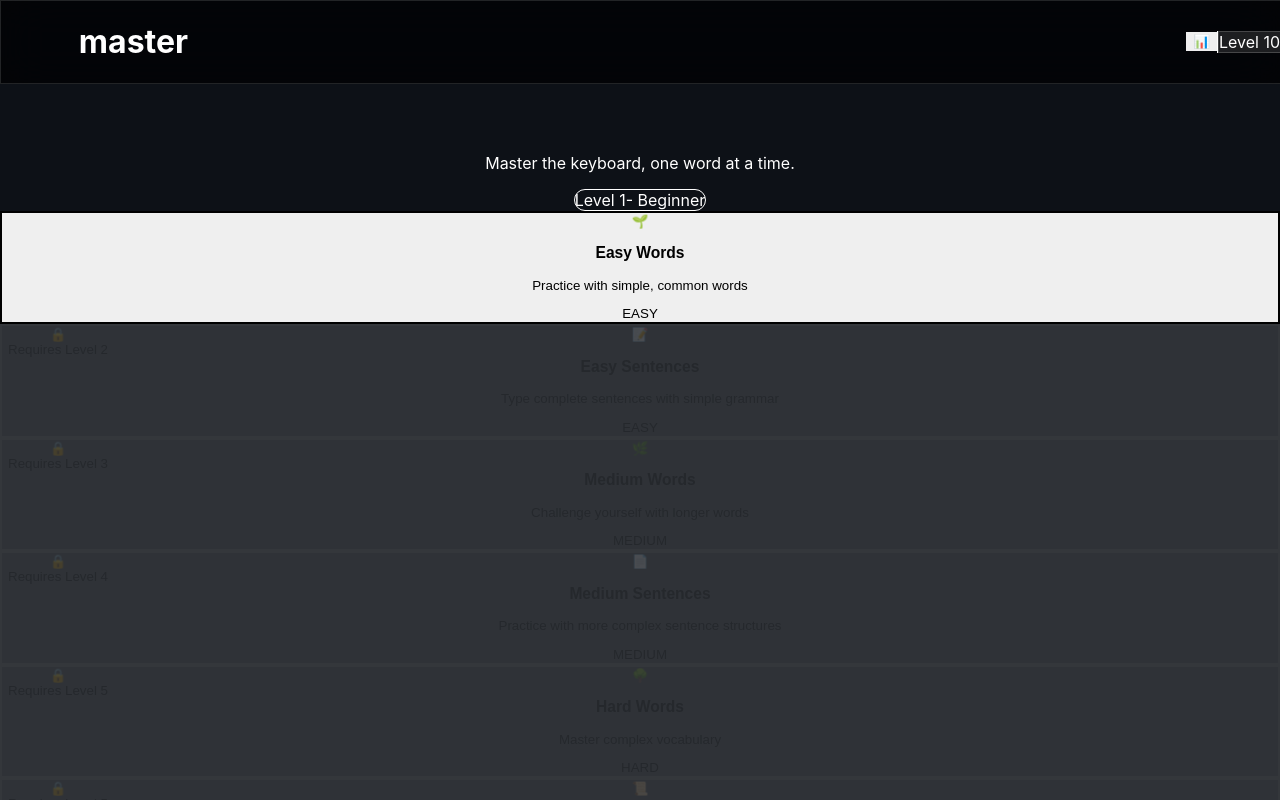
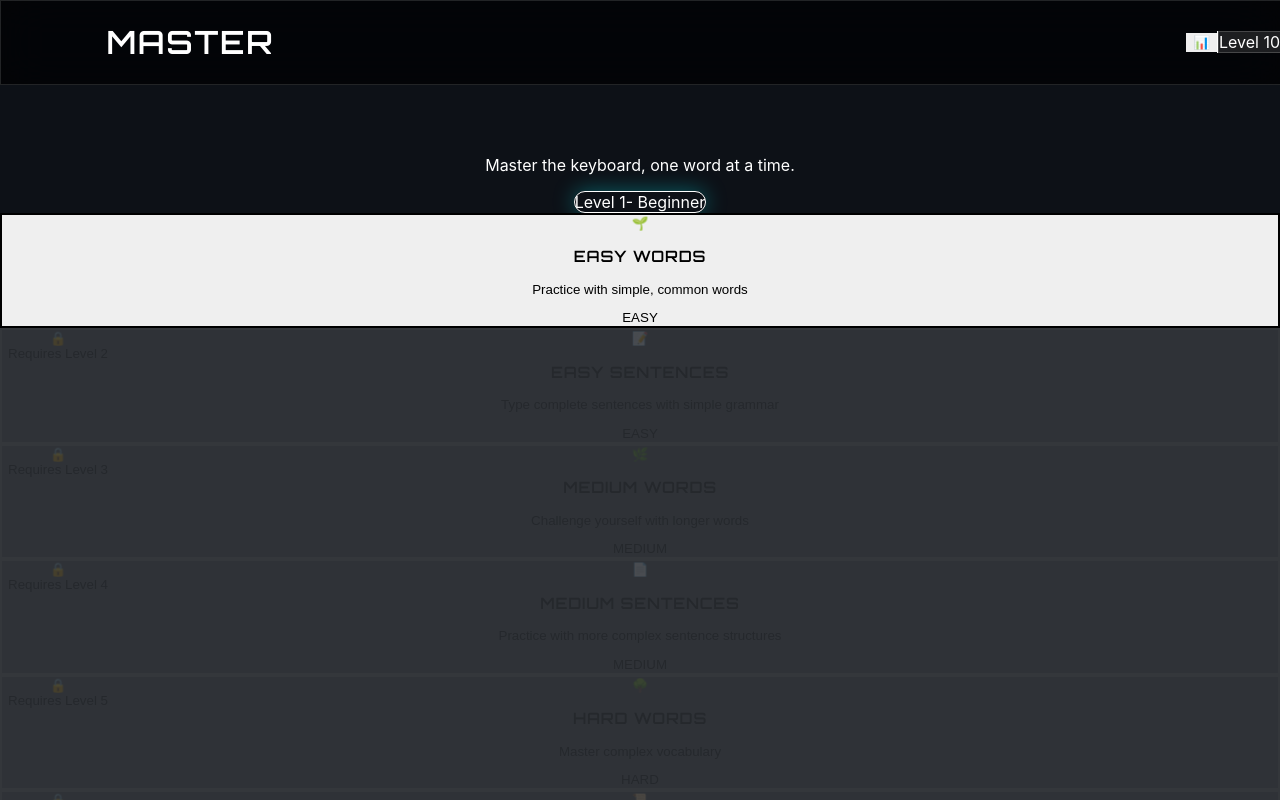
Before and after one commit to zhucebuniao/typemaster, a React (Vite) app: page / in a window 1280 px wide. Shown: the top 800 px of the page. Built offline with nearby package versions, Linux system fonts and the light colour scheme.

Commit message:
Finalize cyber-neon UI with enhanced typography and modern design
Co-authored-by: zhucebuniao <13835184+zhucebuniao@users.noreply.github.com>

```diff
--- a/src/App.tsx
+++ b/src/App.tsx
@@ -126,15 +126,15 @@ function App() {
       <div className="max-w-6xl mx-auto px-4 sm:px-6 py-4 sm:py-5">
         <div className="flex items-center justify-between">
           <div className="flex items-center space-x-3 sm:space-x-6">
-            <h1 className="text-2xl sm:text-3xl font-bold font-orbitron">
-              <span className="bg-gradient-to-r from-cyber-electric via-cyber-neon to-blue-400 bg-clip-text text-transparent drop-shadow-lg">
-                Type
+            <h1 className="text-3xl sm:text-4xl font-black font-orbitron tracking-wide">
+              <span className="bg-gradient-to-r from-cyber-electric via-cyan-300 to-cyber-neon bg-clip-text text-transparent drop-shadow-lg">
+                TYPE
               </span>
-              <span className="text-cyber-text drop-shadow-lg">master</span>
+              <span className="text-cyber-text drop-shadow-lg">MASTER</span>
             </h1>
             <div className="hidden sm:flex items-center">
-              <span className="px-3 py-1 text-xs font-semibold bg-gradient-to-r from-cyber-neon to-cyber-electric text-white rounded-full shadow-cyber-glow animate-cyber-pulse">
-                v2.0 Cyber
+              <span className="px-4 py-2 text-sm font-bold bg-gradient-to-r from-cyber-neon to-cyber-electric text-white rounded-full shadow-cyber-glow animate-cyber-pulse tracking-wider">
+                v2.0 CYBER
               </span>
             </div>
           </div>
--- a/src/components/GameModeSelector.tsx
+++ b/src/components/GameModeSelector.tsx
@@ -110,16 +110,16 @@ const GameModeSelector: React.FC<GameModeSelectorProps> = ({ onModeSelect, userP
   return (
     <div className="w-full max-w-6xl mx-auto px-4 sm:px-6 py-4 sm:py-6">
       <div className="text-center mb-8 sm:mb-12">
-        <h2 className="text-3xl sm:text-4xl md:text-5xl font-bold font-orbitron bg-gradient-to-r from-cyber-electric via-cyber-neon to-cyan-400 bg-clip-text text-transparent mb-4 sm:mb-6 drop-shadow-2xl">
-          Start Your Typing Journey
+        <h2 className="text-4xl sm:text-5xl md:text-6xl font-black font-orbitron bg-gradient-to-r from-cyber-electric via-cyan-300 to-cyber-neon bg-clip-text text-transparent mb-4 sm:mb-6 drop-shadow-2xl tracking-wide">
+          START YOUR TYPING JOURNEY
         </h2>
-        <p className="text-lg sm:text-xl md:text-2xl text-cyber-text-muted max-w-3xl mx-auto leading-relaxed px-2 mb-2">
+        <p className="text-xl sm:text-2xl md:text-3xl text-cyber-text-muted max-w-4xl mx-auto leading-relaxed px-2 mb-2 font-light">
           Master the keyboard, one word at a time.
         </p>
-        <div className="flex items-center justify-center space-x-3 mt-4">
-          <div className="px-4 py-2 bg-gradient-to-r from-cyber-electric/20 to-cyber-neon/20 rounded-full border border-cyber-electric/30 backdrop-blur-sm">
-            <span className="text-sm font-semibold text-cyber-electric">Level {currentLevel.level}</span>
-            <span className="text-sm text-cyber-text-muted ml-2">- {currentLevel.name}</span>
+        <div className="flex items-center justify-center space-x-3 mt-6">
+          <div className="px-6 py-3 bg-gradient-to-r from-cyber-electric/20 to-cyber-neon/20 rounded-full border border-cyber-electric/40 backdrop-blur-sm animate-cyber-pulse">
+            <span className="text-base font-bold text-cyber-electric">Level {currentLevel.level}</span>
+            <span className="text-base text-cyber-text-muted ml-3">- {currentLevel.name}</span>
           </div>
         </div>
       </div>
@@ -155,19 +155,19 @@ const GameModeSelector: React.FC<GameModeSelectorProps> = ({ onModeSelect, userP
 
               {/* Icon with enhanced glow effect */}
               <div className="relative z-10">
-                <div className={`text-5xl sm:text-6xl mb-4 sm:mb-6 transform transition-all duration-500 filter drop-shadow-2xl ${
-                  !isLocked ? 'group-hover:scale-125 group-hover:rotate-6' : ''
+                <div className={`text-6xl sm:text-7xl mb-6 sm:mb-8 transform transition-all duration-500 filter drop-shadow-2xl ${
+                  !isLocked ? 'group-hover:scale-110 group-hover:-rotate-12' : ''
                 }`}>
                   {mode.icon}
                 </div>
 
-                <h3 className={`text-xl sm:text-2xl font-bold font-orbitron mb-3 sm:mb-4 transition-all duration-300 ${
+                <h3 className={`text-2xl sm:text-3xl font-black font-orbitron mb-4 sm:mb-6 transition-all duration-300 tracking-wide uppercase ${
                   isLocked ? 'text-cyber-text-muted' : 'text-cyber-text group-hover:text-white group-hover:drop-shadow-lg'
                 }`}>
                   {mode.name}
                 </h3>
 
-                <p className={`transition-colors duration-300 leading-relaxed mb-4 sm:mb-6 text-sm sm:text-base ${
+                <p className={`transition-colors duration-300 leading-relaxed mb-6 sm:mb-8 text-base sm:text-lg ${
                   isLocked ? 'text-cyber-text-muted/70' : 'text-cyber-text-muted group-hover:text-cyber-text-muted/90'
                 }`}>
                   {mode.description}
@@ -175,14 +175,14 @@ const GameModeSelector: React.FC<GameModeSelectorProps> = ({ onModeSelect, userP
 
                 <div className="flex justify-center">
                   <span
-                    className={`inline-flex items-center px-4 py-2 rounded-full text-xs font-bold uppercase tracking-wider transition-all duration-300 ${
+                    className={`inline-flex items-center px-6 py-3 rounded-full text-sm font-black uppercase tracking-widest transition-all duration-300 ${
                       isLocked
                         ? 'bg-cyber-border text-cyber-text-muted'
                         : mode.difficulty === 'easy'
-                        ? 'bg-gradient-to-r from-cyber-green to-green-400 text-black shadow-green-glow group-hover:shadow-green-glow'
+                        ? 'bg-gradient-to-r from-cyber-green to-green-300 text-black shadow-green-glow group-hover:shadow-green-glow'
                         : mode.difficulty === 'medium'
-                        ? 'bg-gradient-to-r from-cyber-orange to-yellow-400 text-black shadow-orange-glow group-hover:shadow-orange-glow'
-                        : 'bg-gradient-to-r from-cyber-red to-red-400 text-white shadow-red-glow group-hover:shadow-red-glow'
+                        ? 'bg-gradient-to-r from-cyber-orange to-yellow-300 text-black shadow-orange-glow group-hover:shadow-orange-glow'
+                        : 'bg-gradient-to-r from-cyber-red to-red-300 text-white shadow-red-glow group-hover:shadow-red-glow'
                     }`}
                   >
                     {mode.difficulty}
--- a/src/index.css
+++ b/src/index.css
@@ -1,5 +1,5 @@
 @import url('https://fonts.googleapis.com/css2?family=Fira+Code:wght@300;400;500;600;700&display=swap');
-@import url('https://fonts.googleapis.com/css2?family=Orbitron:wght@400;500;600;700;800;900&display=swap');
+@import url('https://fonts.googleapis.com/css2?family=Orbitron:wght@400;500;600;700;800;900&family=Exo+2:wght@400;500;600;700&family=Rajdhani:wght@400;500;600;700&display=swap');
 
 @tailwind base;
 @tailwind components;
@@ -12,6 +12,13 @@ body {
   color: #FFFFFF;
   -webkit-font-smoothing: antialiased;
   -moz-osx-font-smoothing: grayscale;
+}
+
+/* Ensure cyber fonts load with good fallbacks */
+.font-orbitron {
+  font-family: 'Orbitron', 'Exo 2', 'Rajdhani', 'Impact', 'Arial Black', system-ui, sans-serif !important;
+  font-weight: 600;
+  letter-spacing: 0.05em;
 }
 
 /* Custom animations */
--- a/tailwind.config.js
+++ b/tailwind.config.js
@@ -8,8 +8,8 @@ export default {
     extend: {
       fontFamily: {
         'mono': ['Fira Code', 'Monaco', 'Consolas', 'monospace'],
-        'orbitron': ['Orbitron', 'system-ui', 'sans-serif'],
-        'cyber': ['Orbitron', 'Exo 2', 'system-ui', 'sans-serif'],
+        'orbitron': ['Orbitron', 'Exo 2', 'Rajdhani', 'Electrolize', 'system-ui', 'sans-serif'],
+        'cyber': ['Orbitron', 'Exo 2', 'Rajdhani', 'system-ui', 'sans-serif'],
       },
       colors: {
         'game': {
```
